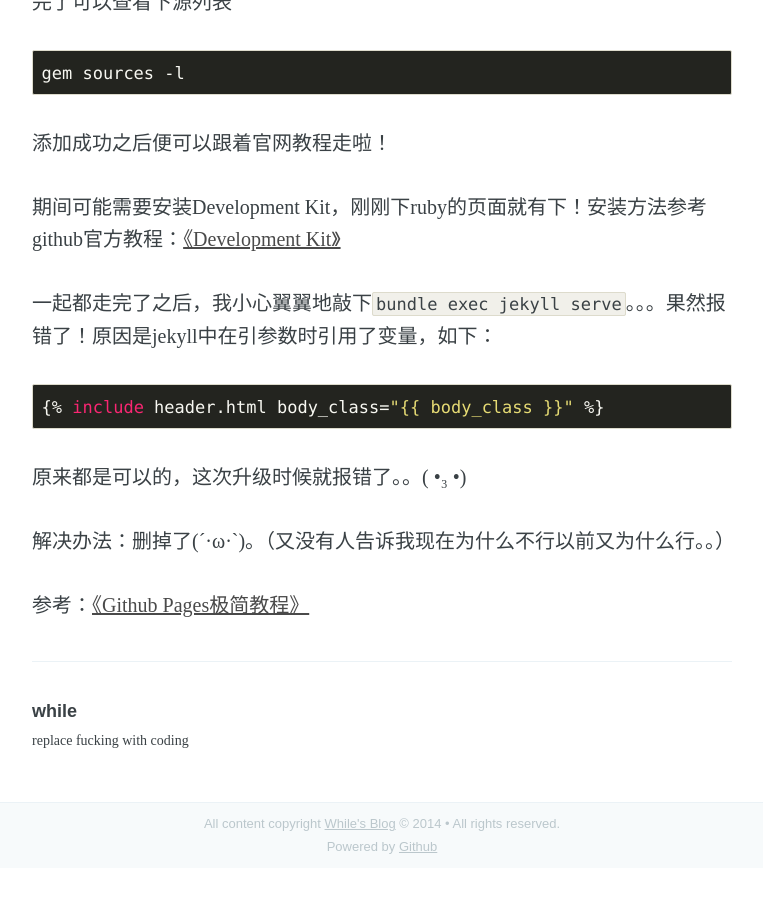
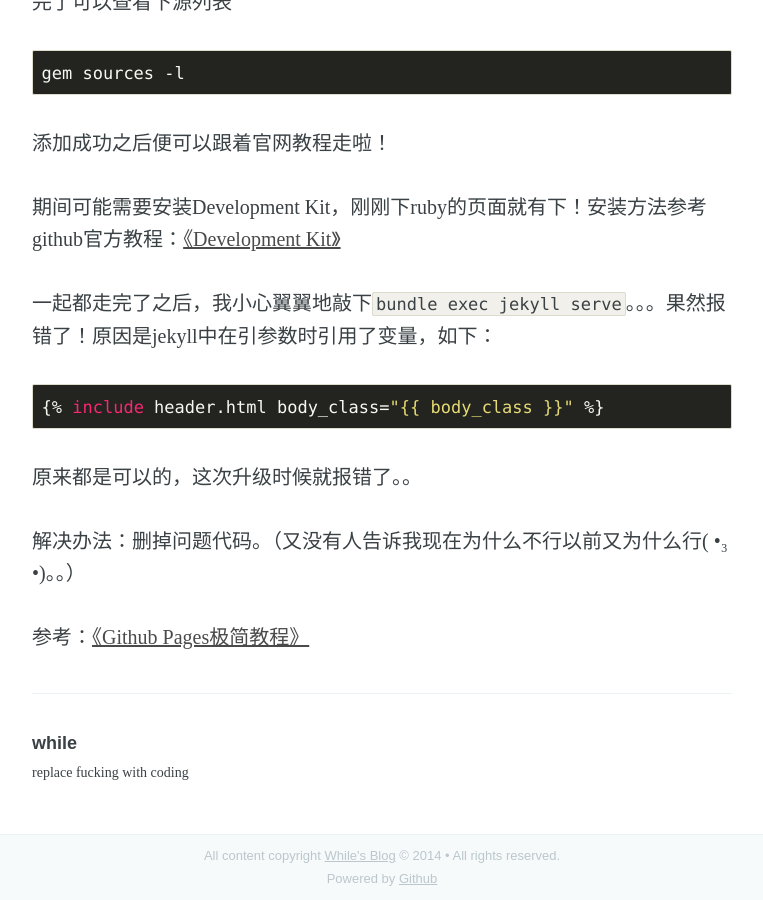
Before and after one commit to dragonwong/blog, a Jekyll site: the page built from _posts/2014-08-05-github-page.html, in a window 1280 px wide and 900 px high, scrolled down 1049 px. Shown: the whole window, without its empty margins (258-1021 px from the left). Built offline with Jekyll 4.4.1, drawn with Linux system fonts in a browser that asks for light colours; comment, search, counter and statistics services are not loaded; before the commit the page ends 1917 px from its top, so only the background shows below that.

```diff
--- /dev/null
+++ b/_includes/comment.html
@@ -0,0 +1,16 @@
+<!-- 多说评论框 start -->
+<div class="ds-thread" data-title="{{ site.base_title }}" data-url="{{ post_url }}"></div>
+<!-- 多说评论框 end -->
+<!-- 多说公共JS代码 start (一个网页只需插入一次) -->
+<script type="text/javascript">
+	var duoshuoQuery = {short_name:"dragonwong"};
+	(function() {
+		var ds = document.createElement('script');
+		ds.type = 'text/javascript';ds.async = true;
+		ds.src = (document.location.protocol == 'https:' ? 'https:' : 'http:') + '//static.duoshuo.com/embed.js';
+		ds.charset = 'UTF-8';
+		(document.getElementsByTagName('head')[0]
+		 || document.getElementsByTagName('body')[0]).appendChild(ds);
+	})();
+</script>
+<!-- 多说公共JS代码 end -->
--- a/_layouts/article.html
+++ b/_layouts/article.html
@@ -33,5 +33,7 @@
 
 	    </article>
 
+		{% include comment.html %}
+
 	</main>
 {% include footer.html %}
--- a/_posts/2014-08-05-github-page.html
+++ b/_posts/2014-08-05-github-page.html
@@ -31,8 +31,8 @@ title: github page
 <pre class="jekyll"><code>{% include header.html body_class="{{ body_class }}" %}</code></pre>
 {% endraw %}
 
-<p>原来都是可以的，这次升级时候就报错了。。( •₃ •)</p>
+<p>原来都是可以的，这次升级时候就报错了。。</p>
 
-<p>解决办法：删掉了(´·ω·`)。（又没有人告诉我现在为什么不行以前又为什么行。。）</p>
+<p>解决办法：删掉问题代码。（又没有人告诉我现在为什么不行以前又为什么行( •₃ •)。。）</p>
 
 <p>参考：<a href="http://yanping.me/cn/blog/2012/03/18/github-pages-step-by-step/" target="_blank">《Github Pages极简教程》</a></p>
```
